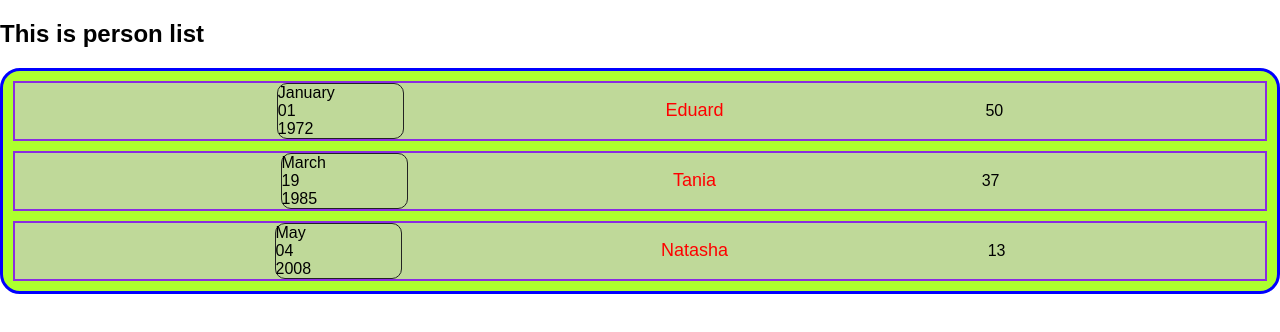
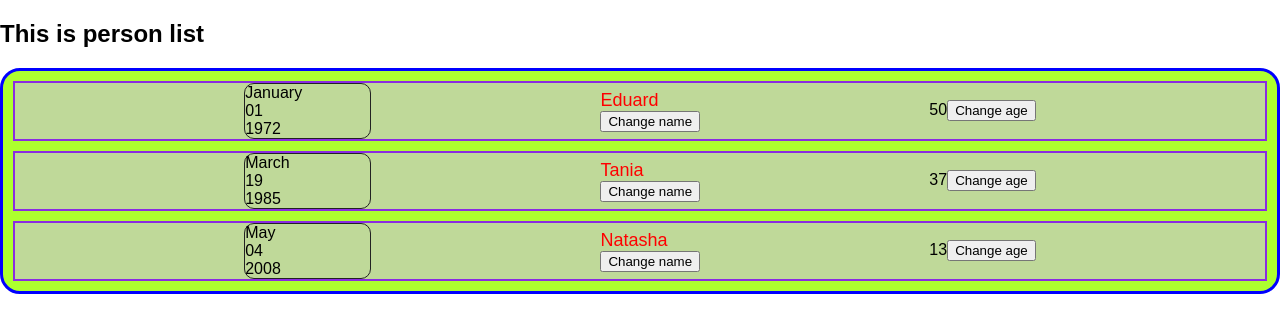
Before and after one commit to SivtsovaT/list, a React (Create React App) app: page / in a window 1280 px wide. Shown: the top 332 px of the page. Built offline with nearby package versions, Linux system fonts and the light colour scheme.

Commit message:
Created new project list:
- realised updation name & age;

```diff
--- a/src/components/person-list/person-age/PersonAge.js
+++ b/src/components/person-list/person-age/PersonAge.js
@@ -1,9 +1,18 @@
-import React from "react";
+import React, { useState } from "react";
 import '../person-age/PersonAge.css';
 
 const PersonAge = (props) => {
+    const [age, setAge] = useState(props.age);
+    const changeAge = () => {
+        setAge('updated');
+    }
+
+
     return (
-        <div>{props.age}</div>
+        <div>{age}
+            <button onClick={changeAge}>Change age</button>
+        </div>
+
     )
 }
 
--- a/src/components/person-list/person-date/PersonDate.js
+++ b/src/components/person-list/person-date/PersonDate.js
@@ -5,6 +5,7 @@ const PersonDate = (props) => {
     const month = props.date.toLocaleString('en-US', {month: 'long'});
     const day = props.date.toLocaleString('en-US', {day: '2-digit'});
     const year = props.date.getFullYear();
+
 
     return (
         <div className='date'>
--- a/src/components/person-list/person-name/PersonName.js
+++ b/src/components/person-list/person-name/PersonName.js
@@ -1,11 +1,16 @@
-import React from "react";
+import React, { useState } from "react";
 import '../person-name/PersonName.css';
 
 const PersonName = (props) => {
+    const [name, setName] = useState(props.name);
+    const changeName = () => {
+        setName('updated');
+    }
+
     return (
         <div className="person__wrapper">
-            <div className="person__name">{props.name}</div>
-
+            <div className="person__name">{name}</div>
+            <button onClick={changeName}>Change name</button>
         </div>
     );
 
```
